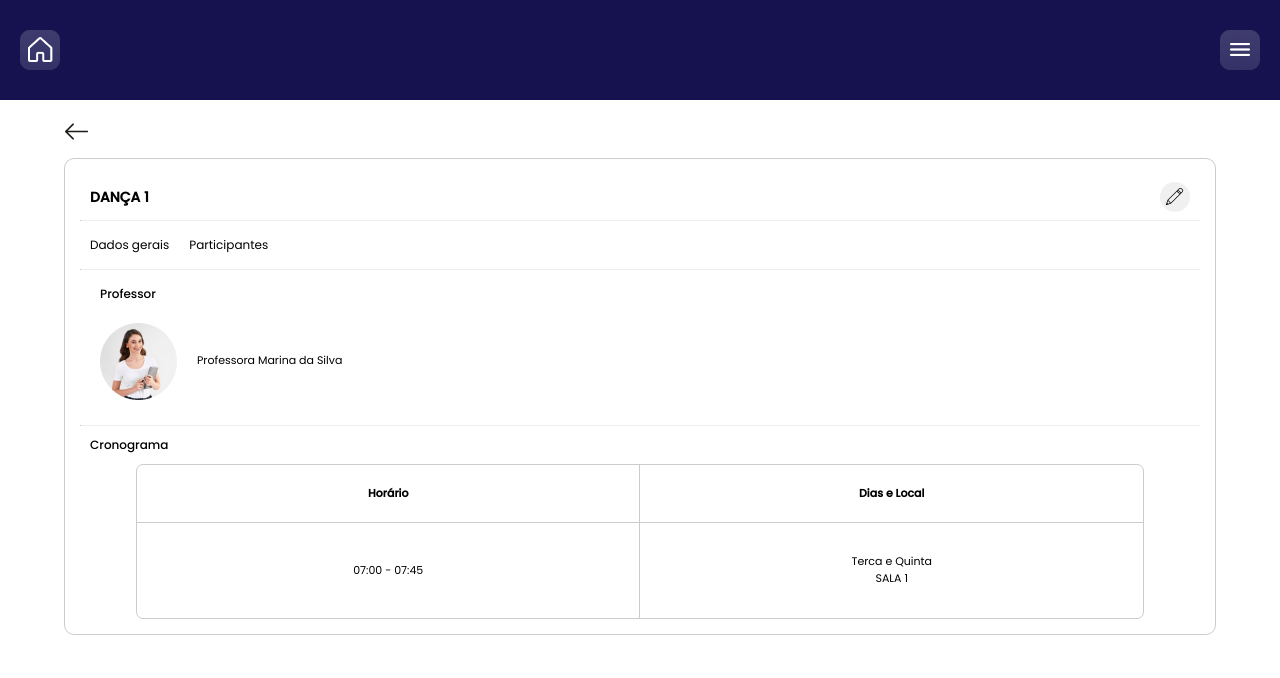
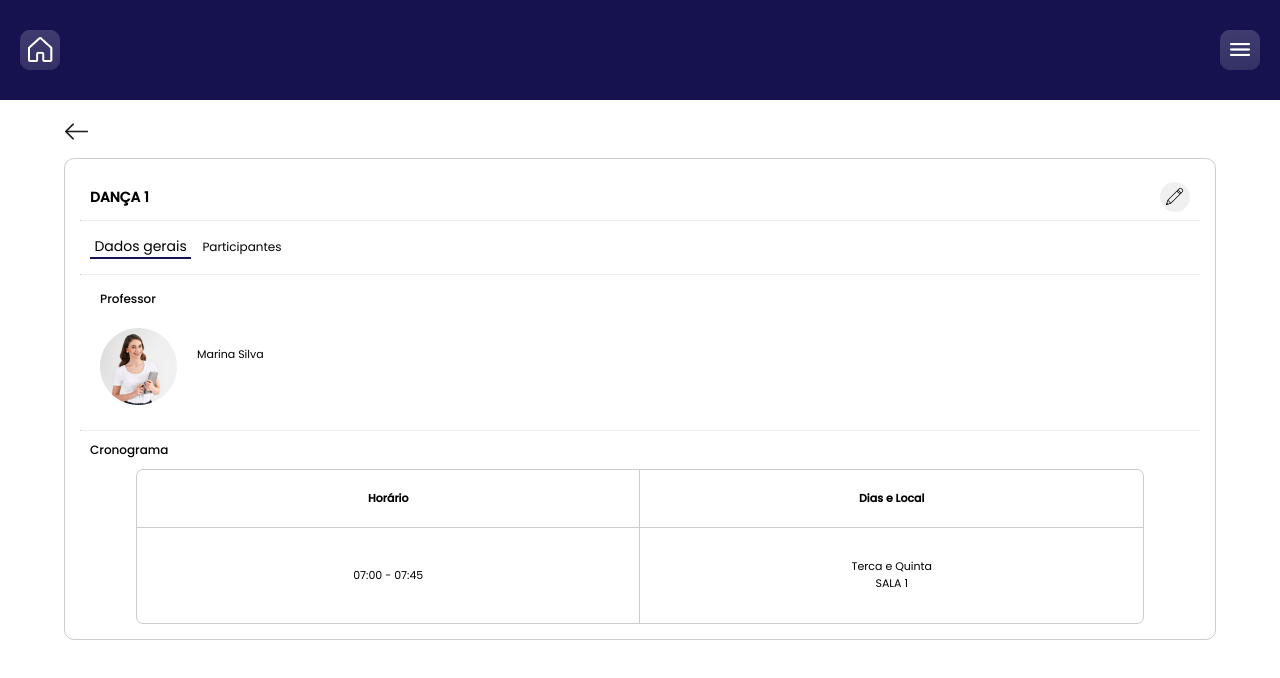
Before and after one commit to csaifrn/melhoridade-web, a React (Vite) app: page /turma in a window 1280 px wide. Shown: the top 678 px of the page. Built offline with nearby package versions, Linux system fonts and the light colour scheme.

Commit message:
adicionando as props de professor e padronizando o sublinhado da pagina

```diff
--- a/src/pages/turma/components/MenuAtv/styles.ts
+++ b/src/pages/turma/components/MenuAtv/styles.ts
@@ -2,23 +2,29 @@ import styled from "styled-components";
 
 export const Container = styled.div`
     ol{
-        display:flex
+        display:flex;
+        align-items: baseline;
     }
-    .dados-button{
-        margin: 0 20px 0 0;
-    }
+
     .menu-atv{
         margin: 15px 10px;
     }
-    .menu-atv .btn{
+    .menu-atv .participantes-button{
         font-size: 12px;
         background-color: transparent;
         border: none;
     }
-
+    .dados-button{
+        font-size: 14px;
+        background-color: transparent;
+        margin: 0 20px 0 0;
+        border: none;
+        border-bottom: 2px solid var(--header-color);
+        box-sizing: border-box;
+        width: 90%
+    }
     .menu-atv .btn:hover{
         font-size: 14px;
         cursor: pointer;
-        border-bottom: 2px solid var(--header-color);
     }
 `;
--- a/src/pages/turma/components/Professor/index.tsx
+++ b/src/pages/turma/components/Professor/index.tsx
@@ -1,6 +1,7 @@
 import { Container } from "./styles";
+import {IProfessor} from '../../../../types/Professor'
 
-export function Professor() {
+export function Professor({title}:IProfessor) {
   return (
       <>
     <Container>
@@ -9,7 +10,7 @@ export function Professor() {
 
                 <ol>
                     <li className="prof-foto"><img src="../images/commands/professora-perfil.png"/></li>
-                    <li className="prof-nome"><p>Professora Marina da Silva</p></li>
+                    <li className="prof-nome"><p>{title}</p></li>
                 </ol>
             </div>
     </Container>
--- a/src/pages/turma/index.tsx
+++ b/src/pages/turma/index.tsx
@@ -13,7 +13,7 @@ export const Turma = () => {
          <TurmaNome />
          <MenuAtv />
          <hr/>
-         <Professor />
+         <Professor title='Marina Silva'/>
          <Cronograma />
       </Container>
     </>
--- /dev/null
+++ b/src/types/Professor.ts
@@ -0,0 +1,3 @@
+export type IProfessor = {
+    title: string;
+}
```
